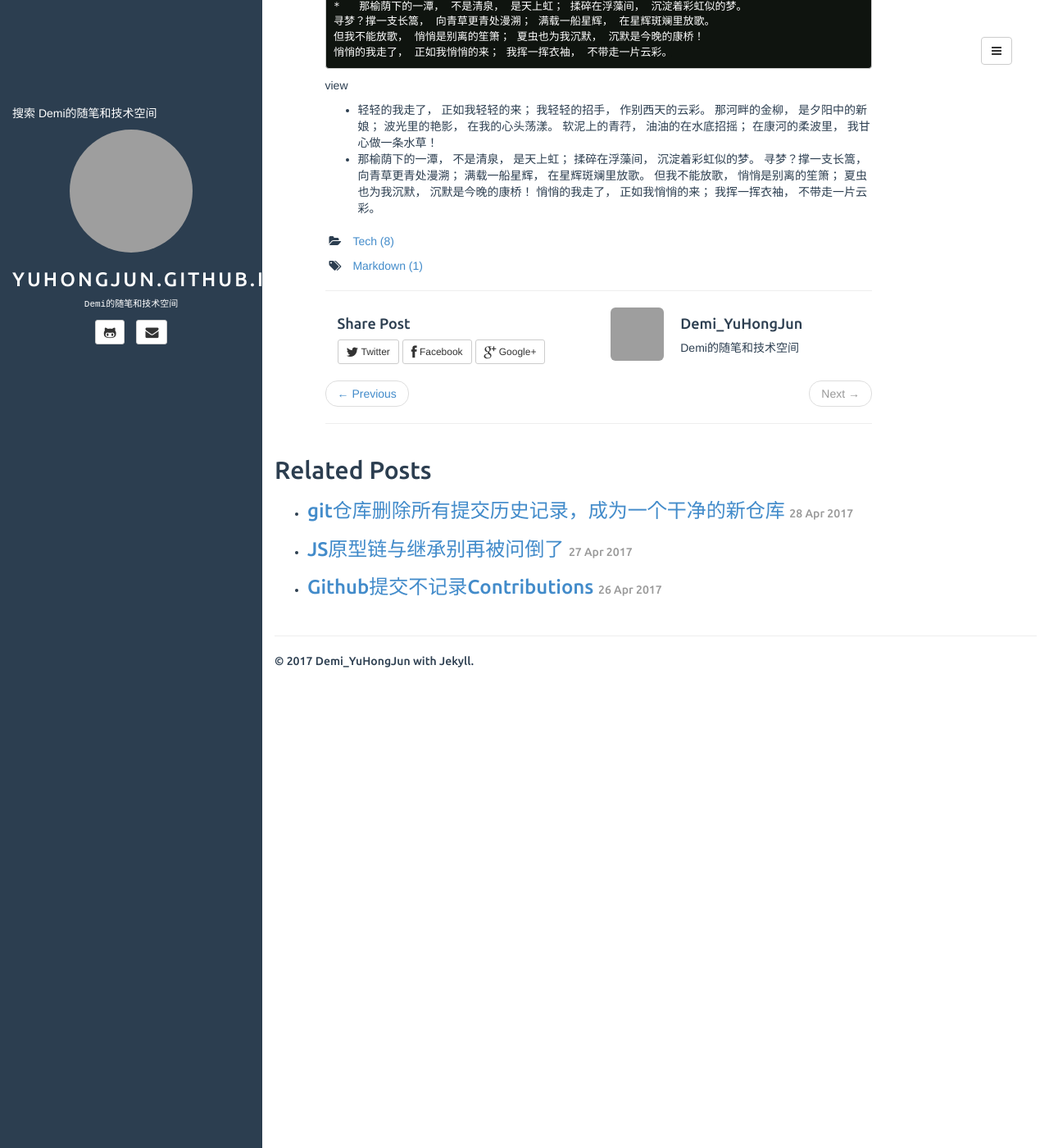
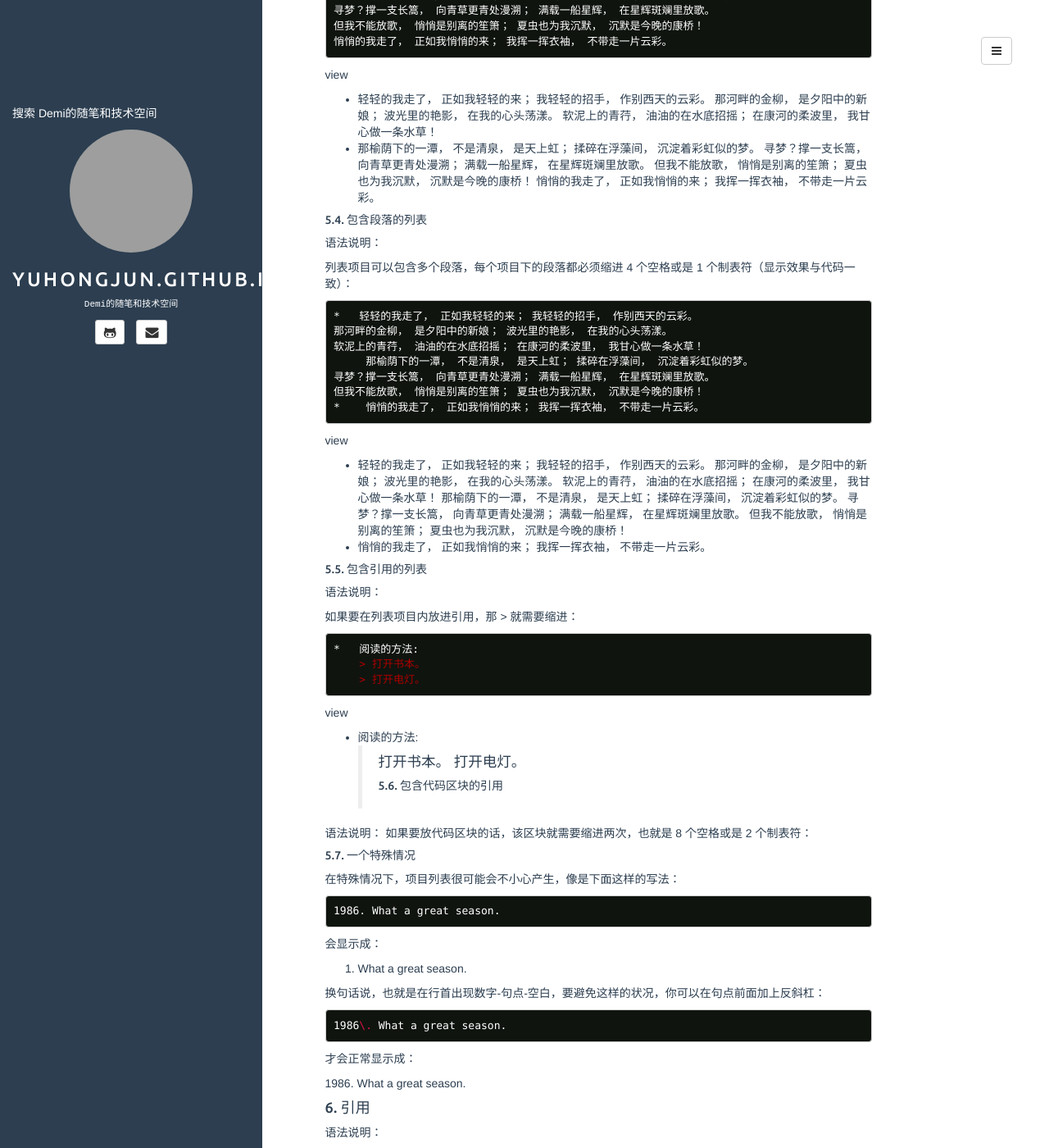
Before and after one commit to YuHongJun/YuHongJun.github.io, a Jekyll site: the page built from _posts/2017-05-02-Markdown 语法手册 （完整整理版）.md, in a window 1280 px wide and 1400 px high, scrolled down 3427 px. Shown: the whole window at 82% size. Built offline with Jekyll 4.4.1, drawn with Linux system fonts in a browser that asks for light colours; comment, search, counter and statistics services are not loaded; some of the changed text lies outside the part shown; grey boxes are pictures that could not be loaded.

Commit message:
2017-05-03 add ico and extend markdown

````diff
--- a/_posts/2017-05-02-Markdown 语法手册 （完整整理版）.md
+++ b/_posts/2017-05-02-Markdown 语法手册 （完整整理版）.md
@@ -197,3 +192,95 @@ view
 寻梦？撑一支长篙， 向青草更青处漫溯； 满载一船星辉， 在星辉斑斓里放歌。
 但我不能放歌， 悄悄是别离的笙箫； 夏虫也为我沉默， 沉默是今晚的康桥！
 悄悄的我走了， 正如我悄悄的来； 我挥一挥衣袖， 不带走一片云彩。
+
+##### 5.4. 包含段落的列表
+
+语法说明：
+
+列表项目可以包含多个段落，每个项目下的段落都必须缩进 4 个空格或是 1 个制表符（显示效果与代码一致）：
+```markdown
+*   轻轻的我走了， 正如我轻轻的来； 我轻轻的招手， 作别西天的云彩。
+那河畔的金柳， 是夕阳中的新娘； 波光里的艳影， 在我的心头荡漾。
+软泥上的青荇， 油油的在水底招摇； 在康河的柔波里， 我甘心做一条水草！
+     那榆荫下的一潭， 不是清泉， 是天上虹； 揉碎在浮藻间， 沉淀着彩虹似的梦。
+寻梦？撑一支长篙， 向青草更青处漫溯； 满载一船星辉， 在星辉斑斓里放歌。
+但我不能放歌， 悄悄是别离的笙箫； 夏虫也为我沉默， 沉默是今晚的康桥！
+*    悄悄的我走了， 正如我悄悄的来； 我挥一挥衣袖， 不带走一片云彩。
+```
+view
+*   轻轻的我走了， 正如我轻轻的来； 我轻轻的招手， 作别西天的云彩。
+那河畔的金柳， 是夕阳中的新娘； 波光里的艳影， 在我的心头荡漾。
+软泥上的青荇， 油油的在水底招摇； 在康河的柔波里， 我甘心做一条水草！
+     那榆荫下的一潭， 不是清泉， 是天上虹； 揉碎在浮藻间， 沉淀着彩虹似的梦。
+寻梦？撑一支长篙， 向青草更青处漫溯； 满载一船星辉， 在星辉斑斓里放歌。
+但我不能放歌， 悄悄是别离的笙箫； 夏虫也为我沉默， 沉默是今晚的康桥！
+*    悄悄的我走了， 正如我悄悄的来； 我挥一挥衣袖， 不带走一片云彩。
+
+##### 5.5. 包含引用的列表
+
+语法说明：
+
+如果要在列表项目内放进引用，那 > 就需要缩进：
+```markdown
+*   阅读的方法:
+    > 打开书本。
+    > 打开电灯。
+```
+view
+*   阅读的方法:
+    > 打开书本。
+    > 打开电灯。
+##### 5.6. 包含代码区块的引用
+
+语法说明：
+如果要放代码区块的话，该区块就需要缩进两次，也就是 8 个空格或是 2 个制表符：
+
+##### 5.7. 一个特殊情况
+
+在特殊情况下，项目列表很可能会不小心产生，像是下面这样的写法：
+```markdown
+1986. What a great season.
+```
+会显示成：
+
+1986. What a great season.
+
+换句话说，也就是在行首出现数字-句点-空白，要避免这样的状况，你可以在句点前面加上反斜杠：
+```markdown
+1986\. What a great season.
+```
+才会正常显示成：
+
+1986\. What a great season.
+#### 6. 引用
+语法说明：
+
+引用需要在被引用的文本前加上>符号。
+```markdown
+> 这是一个有两段文字的引用,
+无意义的占行文字1.
+无意义的占行文字2.
+
+> 无意义的占行文字3.
+无意义的占行文字4.
+```
+view
+> 这是一个有两段文字的引用,
+无意义的占行文字1.
+无意义的占行文字2.
+
+> 无意义的占行文字3.
+无意义的占行文字4.
+
+##### 6.1. 引用的多层嵌套
+
+区块引用可以嵌套（例如：引用内的引用），只要根据层次加上不同数量的 > ：
+
+```markdown
+>>> 请问 Markdwon 怎么用？ - 小白
+>> 自己看教程！ - 愤青
+> 教程在哪？ - 小白
+```
+>>> 请问 Markdwon 怎么用？ - 小白
+>> 自己看教程！ - 愤青
+> 教程在哪？ - 小白
````
Also changed, not shown: other parts of _posts/2017-05-02-Markdown 语法手册 （完整整理版）.md (+0 -5 lines).
